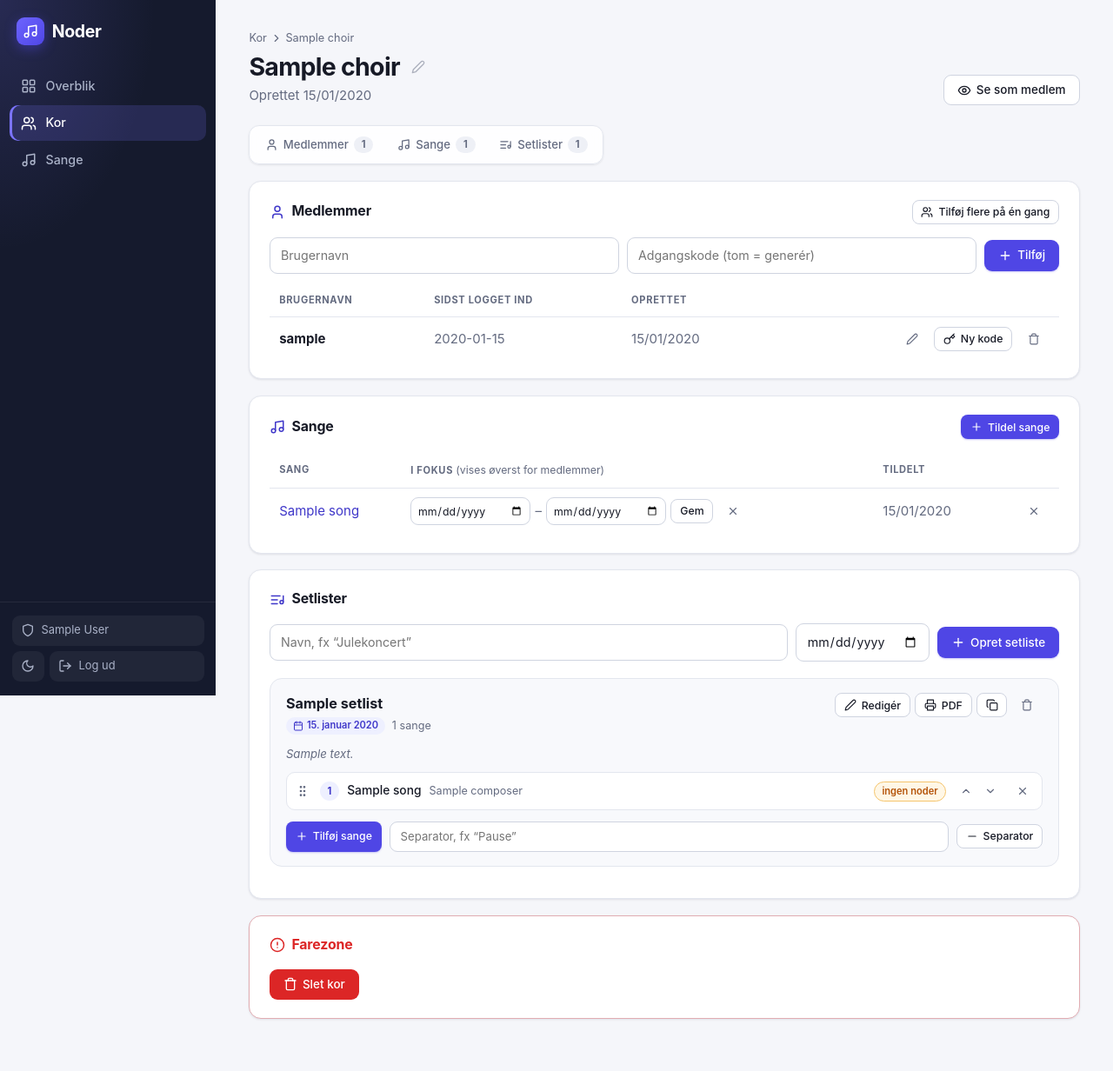
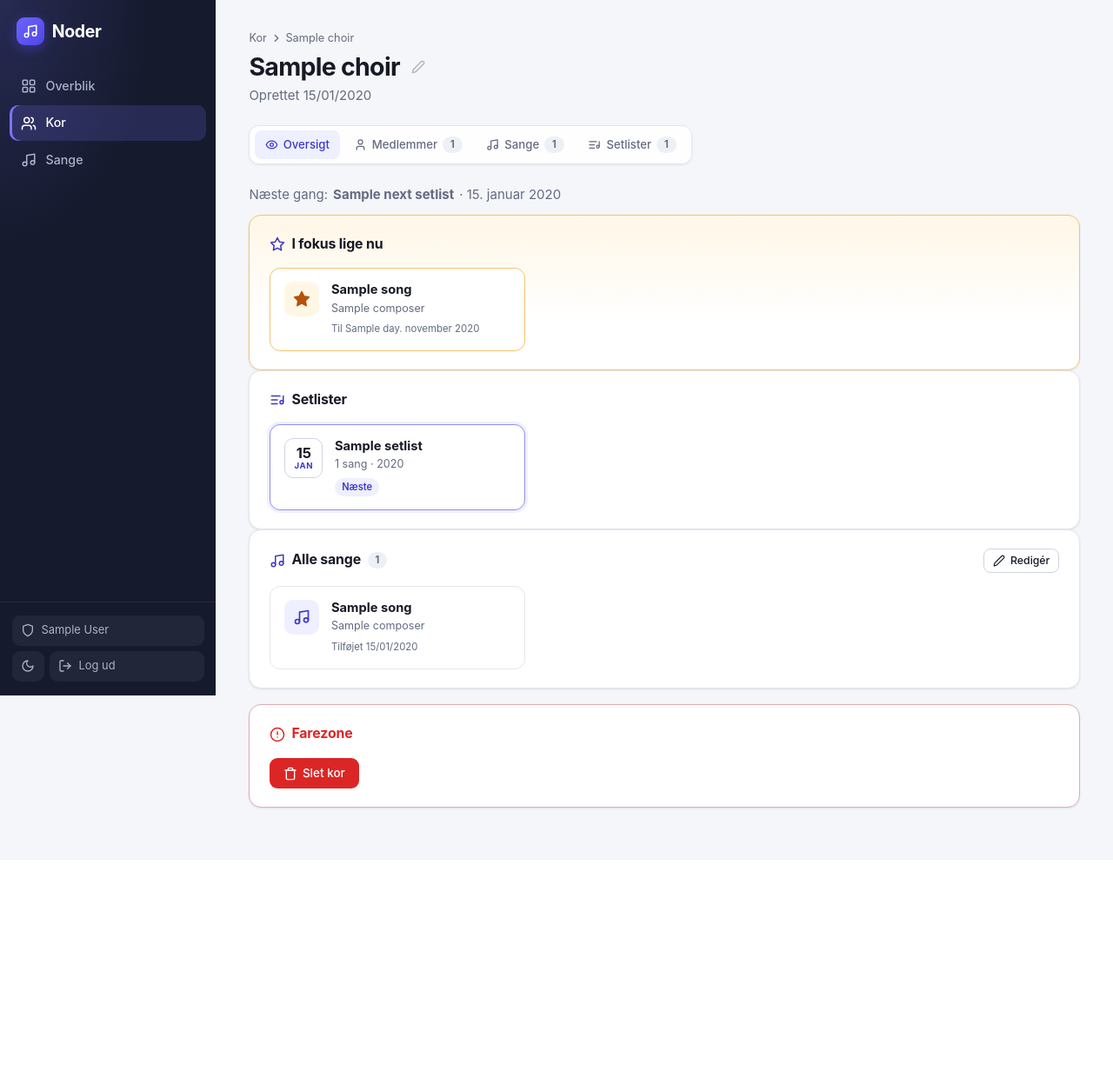
Before and after one commit to thyholm1234/Noder, a FastAPI app: template app/templates/admin/choir_detail.html in a window 1280 px wide. Shown: the whole page at 87% size. After the commit the page ends 931 px from the top, so only its background shows below. Run offline with FastAPI, Linux system fonts and the light colour scheme; the visitor is signed in with stand-in values (Sample User, id 1); the template is opened without the code that fills it: most values are stand-ins (such as "Sample title", 1, 10 or a date in 2020); parts of the project's set-up code (start-up, migrations or seed data) failed here and were passed over.

Commit message:
Korside: medlemsoversigt + faner til redigering
Korsiden åbner på en Oversigt-fane (samme dashboard som medlemmer);
Medlemmer, Sange og Setlister er faner styret af URL-hash. Setlister
er foldet sammen som standard. /preview redirecter til korsiden.

Co-Authored-By: Claude Sonnet 5.5 <noreply@anthropic.com>

```diff
--- a/app/static/app.js
+++ b/app/static/app.js
@@ -448,6 +448,35 @@
     if (document.readyState === 'loading') document.addEventListener('DOMContentLoaded', initSetlists);
     else initSetlists();
 
+    // ------------------------------------------------------------------
+    // Choir page: one panel at a time, driven by the URL hash (#songs, #setlist-3, …).
+    // Without JS every panel simply stays visible.
+    // ------------------------------------------------------------------
+    const panelNav = $('[data-panel-nav]');
+    if (panelNav) {
+        const panels = $$('[data-panel]');
+        const links = $$('a[href^="#"]', panelNav);
+        const showPanel = () => {
+            const id = decodeURIComponent(location.hash.slice(1));
+            const target = id ? document.getElementById(id) : null;
+            const panel = target?.closest('[data-panel]') || panels[0];
+            panels.forEach((p) => { p.hidden = p !== panel; });
+            links.forEach((a) => {
+                const on = a.getAttribute('href') === '#' + panel.id;
+                a.classList.toggle('active', on);
+                on ? a.setAttribute('aria-current', 'page') : a.removeAttribute('aria-current');
+            });
+            if (target?.classList.contains('setlist-card')) {
+                const body = $('.setlist-body', target);
+                if (body) body.hidden = false;
+            }
+            if (target && target !== panel) target.scrollIntoView({ block: 'start' });
+            else if (!location.hash || target === panel) window.scrollTo(0, 0);
+        };
+        window.addEventListener('hashchange', showPanel);
+        showPanel();
+    }
+
     $$('[data-rename-url]').forEach((el) => {
         let original = el.textContent.trim();
         el.addEventListener('keydown', (e) => {
--- a/app/static/style.css
+++ b/app/static/style.css
@@ -251,6 +251,7 @@ a.sidebar-pill:hover, button.sidebar-pill:hover { background: rgba(255,255,255,0
     align-self: flex-start;
 }
 .section-nav a { display: inline-flex; align-items: center; gap: 0.4rem; padding: 0.4rem 0.8rem; border-radius: 8px; color: var(--text-light); font-size: 0.88rem; font-weight: 550; }
+.section-nav a.active { background: var(--primary-soft); color: var(--primary-text); }
 .section-nav a:hover { background: var(--bg-soft); color: var(--text); text-decoration: none; }
 
 .count {
--- a/app/templates/admin/choir_detail.html
+++ b/app/templates/admin/choir_detail.html
@@ -1,6 +1,7 @@
 {% extends "base.html" %}
 {% from "_icons.html" import icon %}
 {% from "_export_dialog.html" import export_dialog %}
+{% from "_macros.html" import setlist_card, song_card %}
 {% set active = "choirs" %}
 
 {% block title %}{{ choir.name }} - Noder{% endblock %}
@@ -29,19 +30,66 @@
         </form>
         <p class="subtitle">Oprettet {{ choir.created_at.strftime('%d/%m/%Y') }}</p>
     </div>
-    <div class="header-actions">
-        <a href="/admin/choirs/{{ choir.id }}/preview" class="btn">{{ icon('eye', 16) }} Se som medlem</a>
-    </div>
 </div>
 
-<nav class="section-nav">
+<nav class="section-nav" data-panel-nav>
+    <a href="#overview">{{ icon('eye', 15) }} Oversigt</a>
     <a href="#members">{{ icon('user', 15) }} Medlemmer <span class="count">{{ users | length }}</span></a>
     <a href="#songs">{{ icon('music', 15) }} Sange <span class="count">{{ choir_songs | length }}</span></a>
     <a href="#setlists">{{ icon('list', 15) }} Setlister <span class="count">{{ setlists | length }}</span></a>
 </nav>
 
+<!-- Overview: what the members see -->
+<div id="overview" data-panel>
+{% if next_setlist %}
+<p class="subtitle mb-1">Næste gang: <strong>{{ next_setlist.name }}</strong> · {{ next_setlist.event_date | danish_date }}</p>
+{% endif %}
+
+{% if highlighted %}
+<section class="card card--highlight">
+    <div class="card-head"><h2>{{ icon('star') }} I fokus lige nu</h2></div>
+    <div class="song-grid">
+        {% for song, cs in highlighted %}
+        {{ song_card(song, "/admin/songs/" ~ song.id, highlight=true, note="Til " ~ (cs.highlight_end | danish_date)) }}
+        {% endfor %}
+    </div>
+</section>
+{% endif %}
+
+{% set visible = setlists | selectattr('items') | list %}
+{% if visible %}
+<section class="card">
+    <div class="card-head"><h2>{{ icon('list') }} Setlister</h2></div>
+    <div class="song-grid">
+        {% for setlist in visible %}
+        {{ setlist_card(setlist, "#setlist-" ~ setlist.id, is_next=(next_setlist and setlist.id == next_setlist.id)) }}
+        {% endfor %}
+    </div>
+</section>
+{% endif %}
+
+<section class="card">
+    <div class="card-head">
+        <h2>{{ icon('music') }} Alle sange <span class="count">{{ choir_songs | length }}</span></h2>
+        <a href="#songs" class="btn btn-sm">{{ icon('edit', 14) }} Redigér</a>
+    </div>
+    {% if choir_songs %}
+    <div class="song-grid">
+        {% for cs in choir_songs %}
+        {{ song_card(cs.song, "/admin/songs/" ~ cs.song.id, note="Tilføjet " ~ cs.assigned_at.strftime('%d/%m/%Y'), show_files=true) }}
+        {% endfor %}
+    </div>
+    {% else %}
+    <div class="empty-state-large">
+        <div class="empty-icon">{{ icon('music', 48) }}</div>
+        <p>Ingen sange tildelt endnu. <a href="#songs">Tildel sange</a></p>
+    </div>
+    {% endif %}
+</section>
+</div>
+
 <!-- Members -->
-<section class="card" id="members">
+<section class="card" id="members" data-panel>
     <div class="card-head">
         <h2>{{ icon('user') }} Medlemmer</h2>
         <button type="button" class="btn btn-sm" data-toggle="#bulk-users">{{ icon('users', 14) }} Tilføj flere på én gang</button>
@@ -99,7 +147,7 @@
 </section>
 
 <!-- Songs -->
-<section class="card" id="songs">
+<section class="card" id="songs" data-panel>
     <div class="card-head">
         <h2>{{ icon('music') }} Sange</h2>
         {% if available_songs %}
@@ -165,7 +213,7 @@
 </section>
 
 <!-- Setlists -->
-<section class="card" id="setlists">
+<section class="card" id="setlists" data-panel>
     <div class="card-head"><h2>{{ icon('list') }} Setlister</h2></div>
 
     <form method="post" action="/admin/choirs/{{ choir.id }}/setlists" class="inline-form mb-2">
@@ -184,6 +232,7 @@
                 <div class="setlist-sub">
                     {% if setlist.event_date %}<span class="pill{% if not past %} pill--accent{% endif %}">{{ icon('calendar', 12) }} {{ setlist.event_date | danish_date }}</span>{% endif %}
                     <span class="muted">{{ in_list | select | list | length }} sange</span>
+                    <button type="button" class="btn btn-sm btn-ghost" data-toggle="#setlist-body-{{ setlist.id }}">{{ icon('list', 14) }} Sange</button>
                 </div>
             </div>
             <div class="setlist-actions">
@@ -221,6 +270,7 @@
             <button type="submit" class="btn btn-sm btn-primary">{{ icon('copy', 14) }} Kopiér</button>
         </form>
 
+        <div class="setlist-body" id="setlist-body-{{ setlist.id }}"{% if setlists | length != 1 %} hidden{% endif %}>
         {% if setlist.notes %}<p class="setlist-notes">{{ setlist.notes }}</p>{% endif %}
 
         {% if setlist.items %}
@@ -290,6 +340,7 @@
             </div>
         </form>
         {% endif %}
+        </div>
     </article>
     {{ export_dialog("export-" ~ setlist.id, setlist, "/admin/choirs/" ~ choir.id ~ "/setlists/" ~ setlist.id ~ "/export.pdf", setlist_pdf_parts[setlist.id]) }}
     {% else %}
```
Also changed, not shown: app/routers/admin.py (+12 -36 lines), app/templates/admin/choir_preview.html (deleted, +0 -61 lines).
